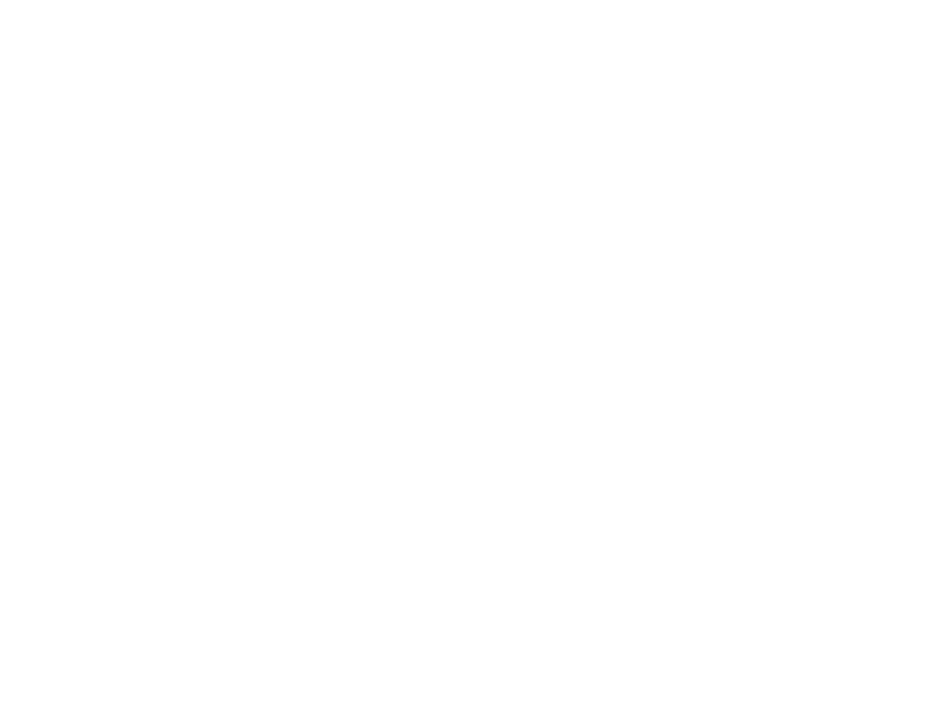
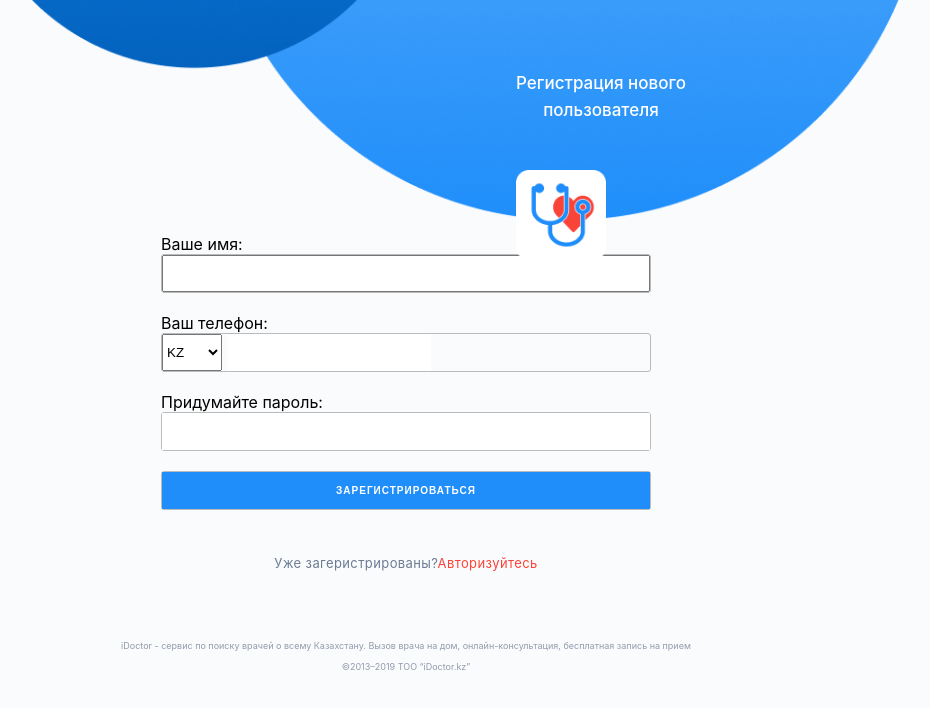
Before and after one commit to ReactIDoctor/IDoctor_Frontend, a React (Create React App) app: page /register in a window 1280 px wide. Shown: the top 708 px of the page, without its empty margins (234-1164 px from the left). Built offline with nearby package versions, Linux system fonts and the light colour scheme.

Commit message:
feat: register component

```diff
--- a/src/App.js
+++ b/src/App.js
@@ -7,7 +7,7 @@
 import Header from './components/shared/header/Header';
 import Footer from './components/shared/footer/Footer';
 import MainLayout from './app/main/MainLayout';
-
+import RegistrationLayout from "./app/registration/RegistrationLayout";
 export default class App extends Component {
   render (){
     return (
@@ -15,7 +15,8 @@
         {/*<Header/>*/}
         <Switch>
           <Route path="/auth" component = {LoginLayout}/>
-          <Route path="/" component = {MainLayout}/>
+            <Route path="/register"  component={RegistrationLayout}/>
+            <Route path="/" component = {MainLayout}/>
         </Switch>
 
         {/*<Footer/>*/}
--- a/src/app/registration/RegistrationLayout.js
+++ b/src/app/registration/RegistrationLayout.js
@@ -0,0 +1,69 @@
+import React, {Component} from 'react';
+import './RegistrationLayout.scss'
+import './../login/LoginLayout.scss';
+
+import desktop from "../../assets/images/desktop.png";
+import auth_img from "../../assets/images/auth_img.png";
+
+export default class RegistrationLayout extends Component{
+    render() {
+        return (
+            <div className="RegistrationLayout">
+                <div className="auth">
+                    <div className="auth--top__block">
+                        <img className="auth-background" src={desktop} alt="background" />
+                        <img className="auth-img" src={auth_img} alt="background-auth"/>
+                        <div className="auth--title"> Регистрация нового<br/>
+                            пользователя</div>
+                    </div>
+                </div>
+                <div className="pages--fix__content">
+                    <form className="form--inline-label">
+                        <div className="form--item">
+                            <label>Ваше имя:</label>
+                            <div className="vue-tel-input">
+                                <input type="text" className="form--input-name" />
+                            </div>
+                        </div>
+                        <div className="form--item">
+                            <label>Ваш телефон:</label>
+                            <div className="vue-tel-input">
+                                <select className="form-select">
+                                    <option>KZ</option>
+                                    <option>RUSS</option>
+                                    <option>ENG</option>
+                                </select>
+                                <input type="text" className="form--input" />
+                            </div>
+                        </div>
+                        <div className="form--item">
+                            <label>Придумайте пароль:</label>
+                            <div className="vue-tel-input">
+                                <input type="password" className="form--input--pass" />
+                            </div>
+                        </div>
+                        <div className="form--item">
+                            <div className="vue-tel-input">
+                                <button className="button btn-login">ЗАРЕГИСТРИРОВАТЬСЯ</button>
+                            </div>
+                        </div>
+                        <div className="form--item to_reg">
+                            Уже загеристрированы?
+                            <a href="/auth">Авторизуйтесь</a>
+                        </div>
+                        <div className="footer__copyright-text">
+                            <p>
+                                iDoctor - сервис по поиску врачей о всему Казахстану. Вызов врача на дом,
+                                онлайн-консультация, бесплатная запись на прием
+                            </p>
+                            <p>
+                                ©2013–2019 ТОО “iDoctor.kz”
+                            </p>
+                        </div>
+                    </form>
+                </div>
+
+                </div>
+        );
+    }
+}
--- a/src/app/registration/RegistrationLayout.scss
+++ b/src/app/registration/RegistrationLayout.scss
@@ -0,0 +1,8 @@
+.RegistrationLayout{
+  position: relative;
+  background-color: #fafbfd;
+  min-height: 100vh;
+}
+.form--input-name{
+  width: 100%;
+}
--- a/src/components/shared/header/Header.js
+++ b/src/components/shared/header/Header.js
@@ -34,7 +34,7 @@
                 <NavLink className="Header__link"  to="/">
                   <p className="main-link">СТАТЬИ</p>
                 </NavLink>
-                <NavLink className="Header__link" to="/">
+                <NavLink className="Header__link" to="/register">
                   <p className="main-link">РЕГИСТРАЦИЯ</p>
                 </NavLink>
                 <NavLink className="Header__link" to="/auth">
```
